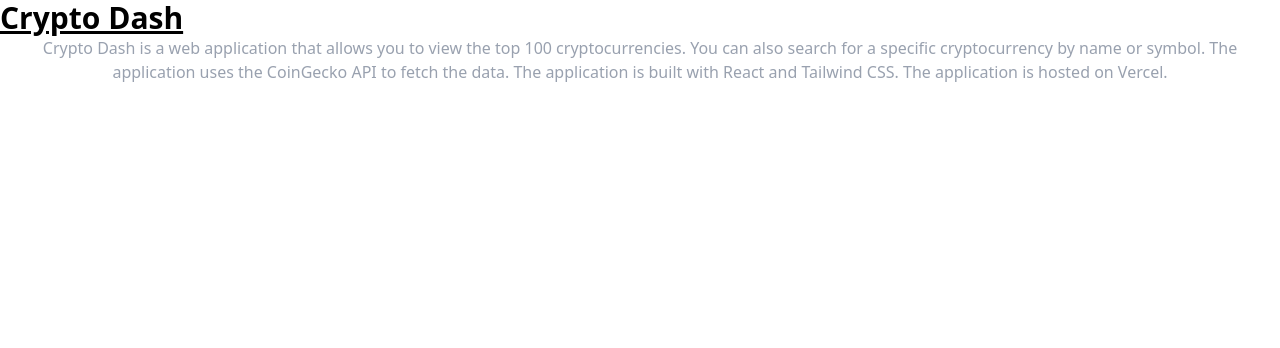
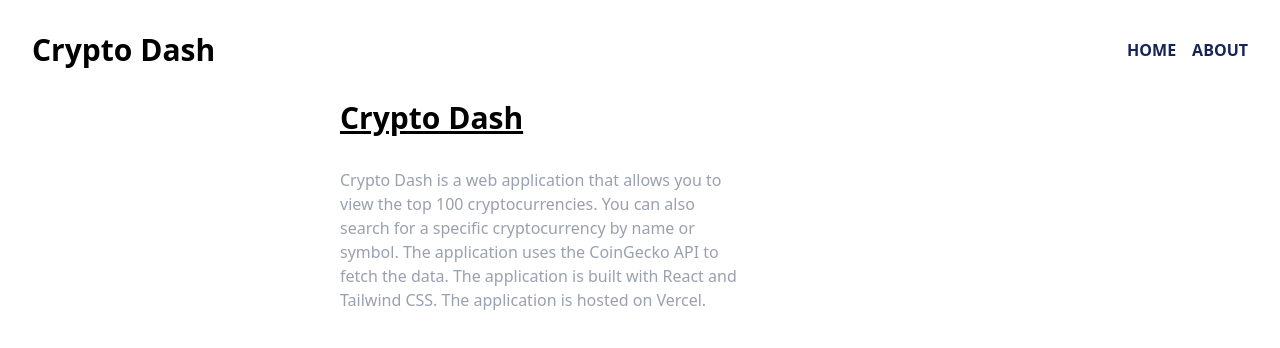
Before and after one commit to kennzuki/crypto-dash, a React (Vite) app: page /about in a window 1280 px wide. Shown: the top 348 px of the page. Built offline with nearby package versions, Linux system fonts and the light colour scheme; no server answers.

Commit message:
header component for navigation

```diff
--- a/src/App.jsx
+++ b/src/App.jsx
@@ -1,7 +1,8 @@
 import { useState, useEffect } from 'react';
 import HomePage from "./pages/homePage";
 import AboutPage from "./pages/about";
-import { Route, Router, Routes } from "react-router";
+import { Route, Routes } from "react-router";
+import Header from "./components/Header";
 
 
 
@@ -40,6 +41,7 @@
 
   return (
     <div>
+      <Header />
      <Routes>
       <Route path="/" element={<HomePage coins={coins} loading={loading} error={error} limit={limit} setLimit={setLimit} filter={filter} setFilter={setFilter} order={order} setOrder={setOrder} />} />
       <Route path="/about" element={<AboutPage />} />
--- /dev/null
+++ b/src/components/Header.jsx
@@ -0,0 +1,15 @@
+import { Link } from 'react-router';
+
+const Header = () => {
+  return (
+    <div className='p-8 flex justify-between gap-4 place-items-center'>
+      <h1 className='text-3xl font-bold'>Crypto Dash</h1>
+      <section className='flex gap-4 uppercase font-bold text-blue-950'>
+        <Link to={'/'}>Home</Link>
+        <Link to={'/about'}>About</Link>
+      </section>
+    </div>
+  );
+};
+
+export default Header;
--- a/src/pages/about.jsx
+++ b/src/pages/about.jsx
@@ -1,8 +1,8 @@
 const AboutPage = () => {
   return (
-    <div className=''>
-      <h1 className='text-3xl font-bold underline'>Crypto Dash</h1>
-      <p className='text-gray-400 text-center'>
+    <div className='mx-auto w-[600px]'>
+      <h1 className='text-3xl font-bold underline mb-8'>Crypto Dash</h1>
+      <p className='text-gray-400  w-[400px]'>
         Crypto Dash is a web application that allows you to view the top 100
         cryptocurrencies. You can also search for a specific cryptocurrency by
         name or symbol. The application uses the CoinGecko API to fetch the
```
